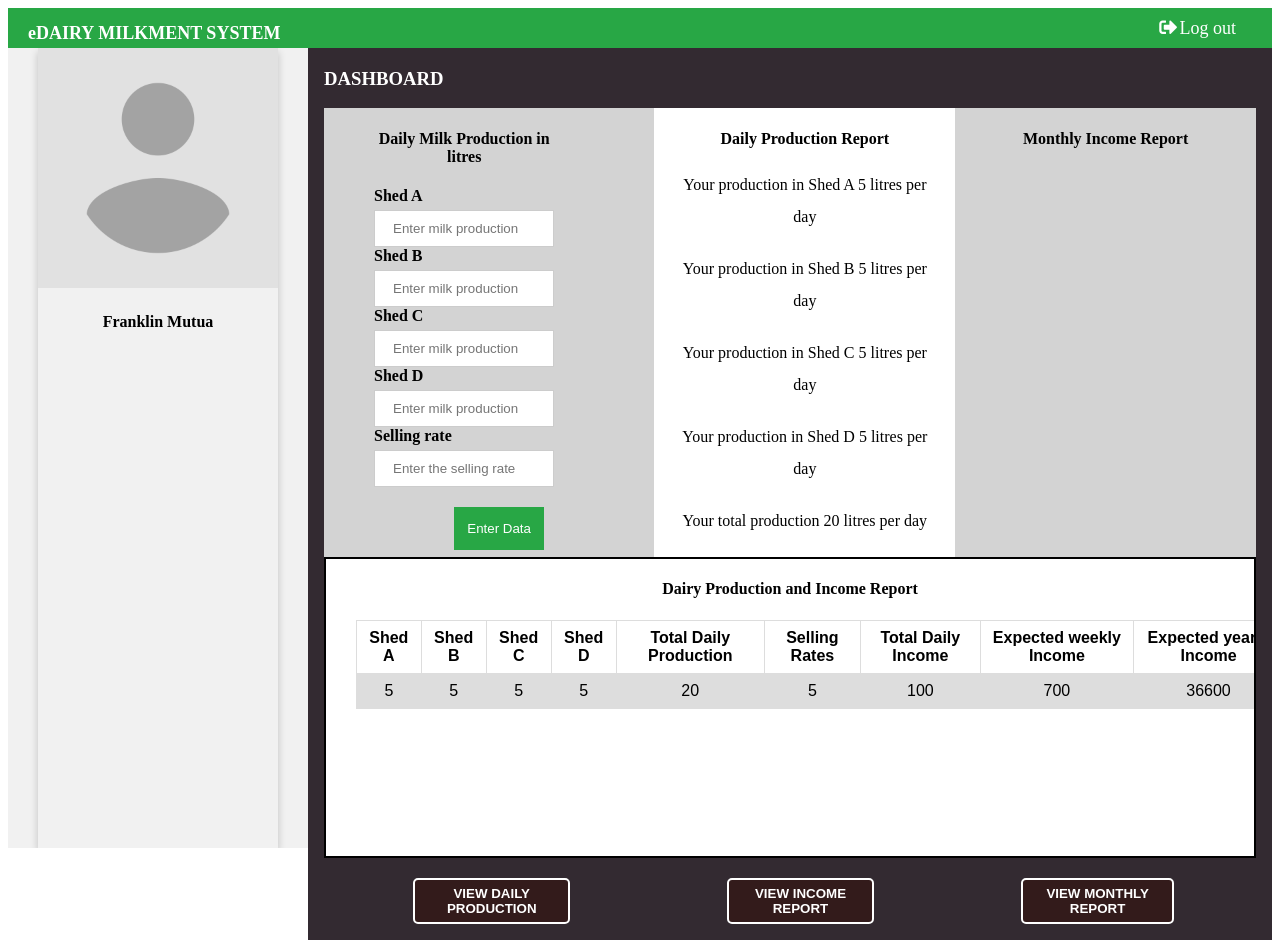
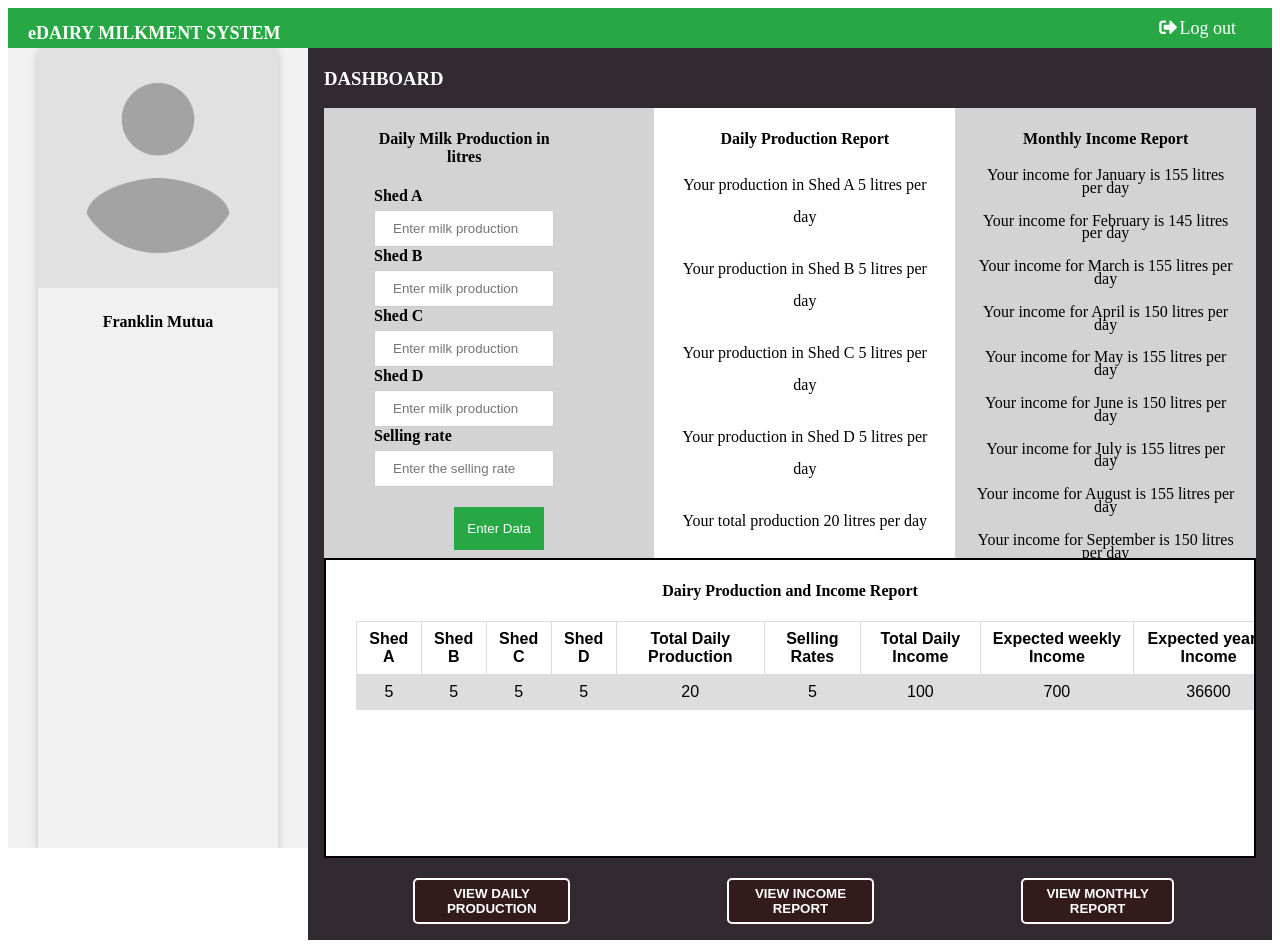
Before and after one commit to MutuaFranklin/Dairy-Business, a plain HTML site: page index.html in a window 1280 px wide. Both pictures are taken after typing "5", "5", "5", "5", "5" into the empty fields and a click on the button "Enter Data". Drawn offline with Linux system fonts and the light colour scheme.

Commit message:
90% setup

```diff
--- a/Javascript/main.js
+++ b/Javascript/main.js
@@ -120,6 +120,34 @@ function displayData(){
     document.getElementById("total").innerHTML = "Your total  production  "  + total + " litres per day";
 
     document.getElementById("productionForm").reset();
+
+
+    var January_income = parseFloat(sellingPrice) * parseFloat(31);
+    var February_income =  parseFloat(sellingPrice) * parseFloat(29);
+    var March_income =  parseFloat(sellingPrice) * parseFloat(31);
+    var April_income =  parseFloat(sellingPrice) * parseFloat(30);
+    var May_income =  parseFloat(sellingPrice) * parseFloat(31);
+    var June_income =  parseFloat(sellingPrice) * parseFloat(30);
+    var July_income =  parseFloat(sellingPrice) * parseFloat(31);
+    var August_income =  parseFloat(sellingPrice) * parseFloat(31);
+    var September_income =  parseFloat(sellingPrice) * parseFloat(30);
+    var October_income = parseFloat(sellingPrice) * parseFloat(31);
+    var November_income =  parseFloat(sellingPrice) * parseFloat(30);
+    var December_income =  parseFloat(sellingPrice) * parseFloat(31);
+
+    document.getElementById("jan").innerHTML = "Your income for January is "  + January_income + " litres per day";
+    document.getElementById("feb").innerHTML = "Your income for February is "  + February_income + " litres per day";
+    document.getElementById("march").innerHTML = "Your income for March is "  + March_income + " litres per day";
+    document.getElementById("april").innerHTML = "Your income for April is "  + April_income + " litres per day";
+    document.getElementById("may").innerHTML = "Your income for May is "  + May_income + " litres per day";
+    document.getElementById("june").innerHTML = "Your income for June is "  + June_income + " litres per day";
+    document.getElementById("july").innerHTML = "Your income for July is "  + July_income + " litres per day";
+    document.getElementById("aug").innerHTML = "Your income for August is "  + August_income + " litres per day";
+    document.getElementById("sept").innerHTML = "Your income for September is "  + September_income + " litres per day";
+    document.getElementById("oct").innerHTML = "Your income for October is "  + October_income + " litres per day";
+    document.getElementById("nov").innerHTML = "Your income for November is "  + November_income+ " litres per day";
+    document.getElementById("dec").innerHTML = "Your income for December is "  + December_income+ " litres per day";
+
 
     return false;
 
--- a/Styles/styles.css
+++ b/Styles/styles.css
@@ -137,6 +137,13 @@ padding: 10px 16px;
   background-color: lightgrey;
 }
 
+.monthlyIncome>p{
+  margin: 20px 20px 20px 20px;
+  text-align: center;
+  line-height: 0.8;
+
+}
+
 h4{
   text-align: center;
 }
--- a/index.html
+++ b/index.html
@@ -66,6 +66,18 @@
                       </div>
                       <div class="monthlyIncome">
                         <h4>Monthly Income Report</h4>
+                        <p id="jan"></p>
+                        <p id="feb"></p>
+                        <p id="march"></p>
+                        <p id="april"></p>
+                        <p id="may"></p>
+                        <p id="june"></p>
+                        <p id="july"></p>
+                        <p id="aug"></p>
+                        <p id="sept"></p>
+                        <p id="oct"></p>
+                        <p id="nov"></p>
+                        <p id="dec"></p>
                       </div>
 
 
```
